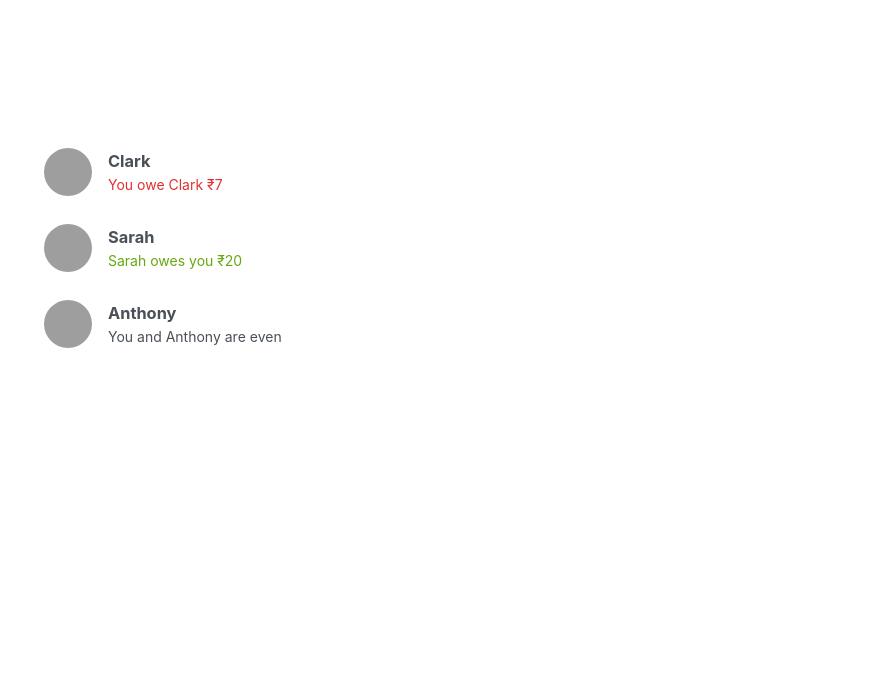
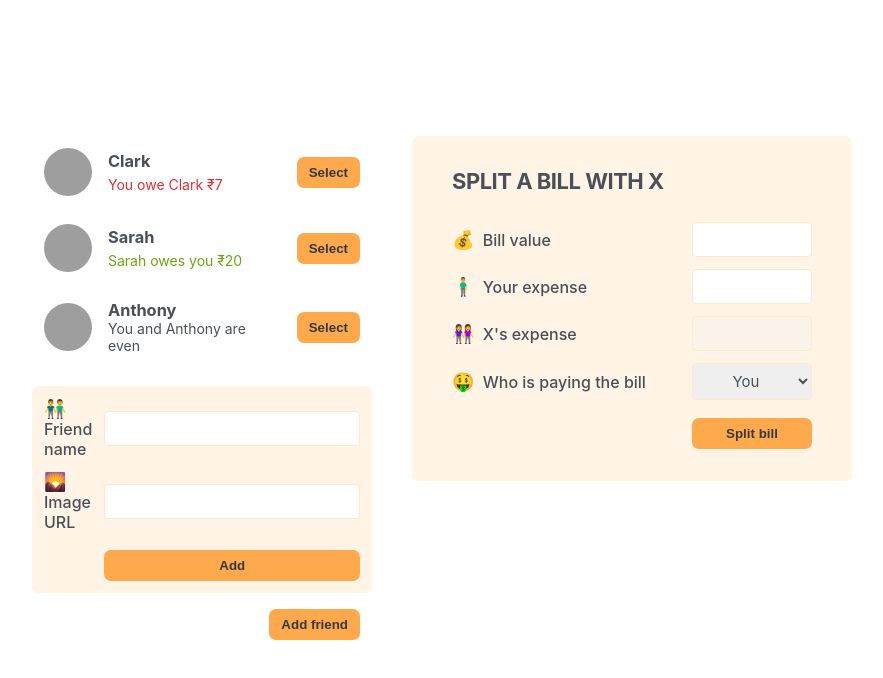
Before and after one commit to narayanananth26/eat-n-split, a React (Create React App) app: page / in a window 1280 px wide. Shown: the top 678 px of the page, without its empty margins (198-1081 px from the left). Built offline with nearby package versions, Linux system fonts and the light colour scheme; grey boxes are pictures that could not be loaded.

Commit message:
add static forms

```diff
--- a/src/App.js
+++ b/src/App.js
@@ -24,7 +24,10 @@
 		<div className="app">
 			<div className="sidebar">
 				<FriendsList />
+				<FormAddFriend />
+				<Button>Add friend</Button>
 			</div>
+			<FormSplitBill />
 		</div>
 	);
 }
@@ -56,6 +59,50 @@
 				</p>
 			)}
 			{friend.balance === 0 && <p>You and {friend.name} are even</p>}
+
+			<Button>Select</Button>
 		</li>
 	);
 }
+
+function Button({ children }) {
+	return <button className="button">{children}</button>;
+}
+
+function FormAddFriend() {
+	return (
+		<form className="form-add-friend">
+			<label>👬 Friend name</label>
+			<input type="text" />
+			<label>🌄 Image URL</label>
+			<input type="text" />
+
+			<Button>Add</Button>
+		</form>
+	);
+}
+
+function FormSplitBill() {
+	return (
+		<form className="form-split-bill">
+			<h2>Split a bill with X</h2>
+
+			<label>💰 Bill value</label>
+			<input type="text" />
+
+			<label>🧍‍♂️ Your expense</label>
+			<input type="text" />
+
+			<label>👭 X's expense</label>
+			<input type="text" disabled />
+
+			<label>🤑 Who is paying the bill</label>
+			<select>
+				<option value="user">You</option>
+				<option value="friend">X</option>
+			</select>
+
+			<Button>Split bill</Button>
+		</form>
+	);
+}
```
